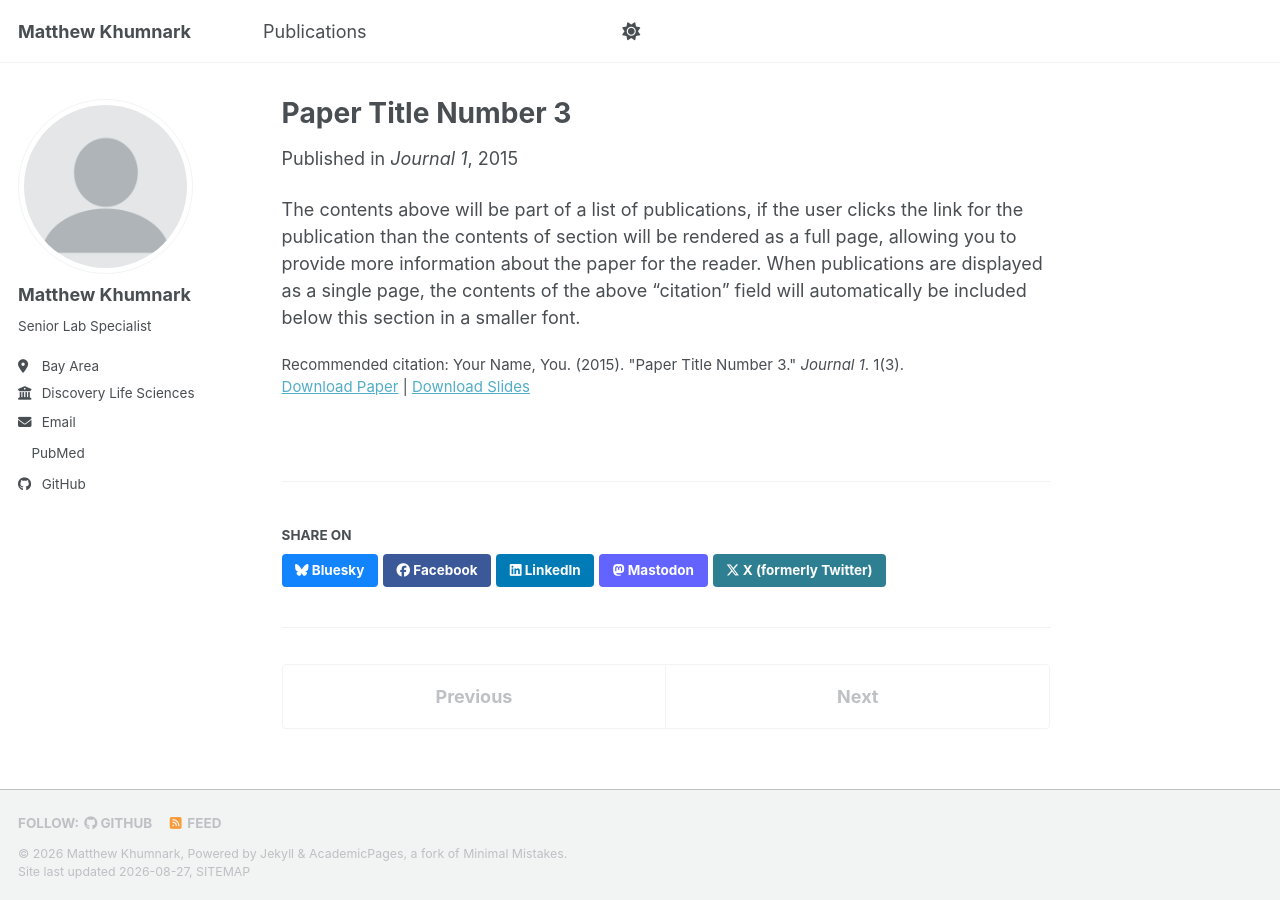
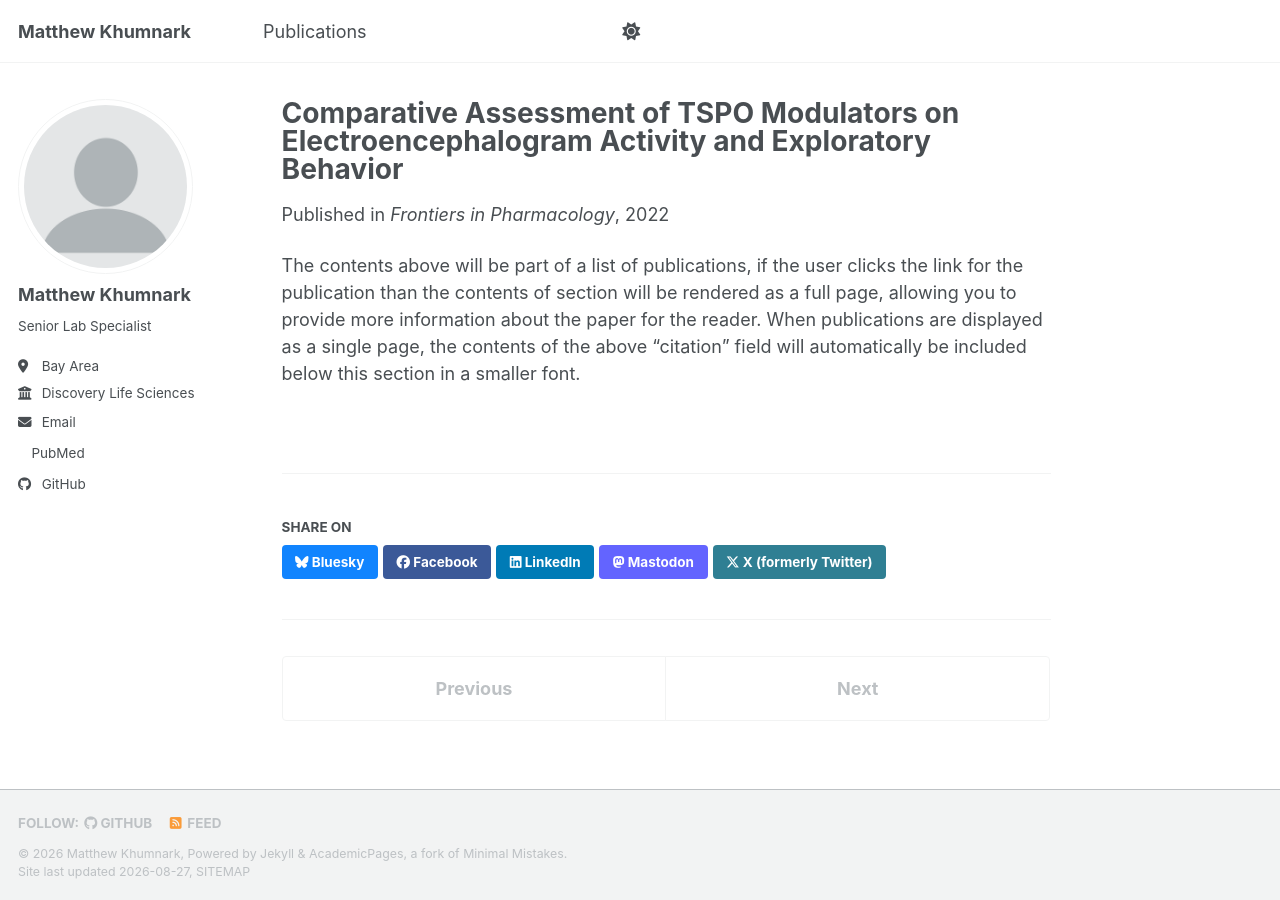
Before and after one commit to AstrocyticRed/AstrocyticRed.github.io, a Jekyll site: the page built from _publications/2015-10-01-paper-title-number-3.md, in a window 1280 px wide. Built offline with Jekyll 4.4.1, drawn with Linux system fonts in a browser that asks for light colours; a style sheet for code colours, icons or effects is not loaded.

Commit message:
Update 2015-10-01-paper-title-number-3.md

```diff
--- a/_publications/2015-10-01-paper-title-number-3.md
+++ b/_publications/2015-10-01-paper-title-number-3.md
@@ -1,14 +1,14 @@
 ---
-title: "Paper Title Number 3"
+title: "Comparative Assessment of TSPO Modulators on Electroencephalogram Activity and Exploratory Behavior"
 collection: publications
 category: manuscripts
-permalink: /publication/2015-10-01-paper-title-number-3
+permalink: https://pubmed.ncbi.nlm.nih.gov/35444539/
 excerpt: 'This paper is about the number 3. The number 4 is left for future work.'
-date: 2015-10-01
-venue: 'Journal 1'
-slidesurl: 'https://academicpages.github.io/files/slides3.pdf'
-paperurl: 'https://academicpages.github.io/files/paper3.pdf'
-citation: 'Your Name, You. (2015). &quot;Paper Title Number 3.&quot; <i>Journal 1</i>. 1(3).'
+date: 2022-04-04
+venue: 'Frontiers in Pharmacology'
+#slidesurl: 'https://academicpages.github.io/files/slides3.pdf'
+paperurl: 'https://www.frontiersin.org/journals/pharmacology/articles/10.3389/fphar.2022.750554/full'
+#citation: 'Your Name, You. (2015). &quot;Paper Title Number 3.&quot; <i>Journal 1</i>. 1(3).'
 ---
 
 The contents above will be part of a list of publications, if the user clicks the link for the publication than the contents of section will be rendered as a full page, allowing you to provide more information about the paper for the reader. When publications are displayed as a single page, the contents of the above "citation" field will automatically be included below this section in a smaller font.
```
